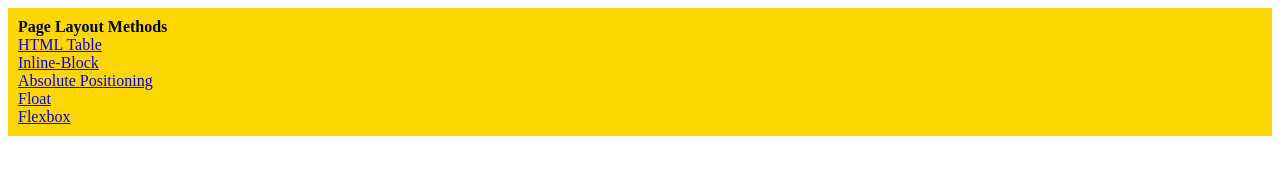
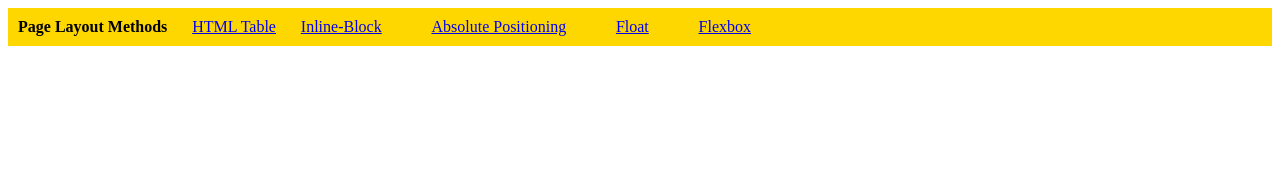
Before and after one commit to vladbortnik/Web_Development_Bootcamp, a plain HTML site: page 9.0_Display_Flex/index.html in a window 1280 px wide. Drawn offline with Linux system fonts and the light colour scheme.

Commit message:
Exercise 9.0. Done

```diff
--- a/9.0_Display_Flex/index.html
+++ b/9.0_Display_Flex/index.html
@@ -17,6 +17,8 @@
     }
 
     .container {
+      display: flex;
+      gap: 2%;
       padding: 10px;
       background-color: gold;
     }
```
